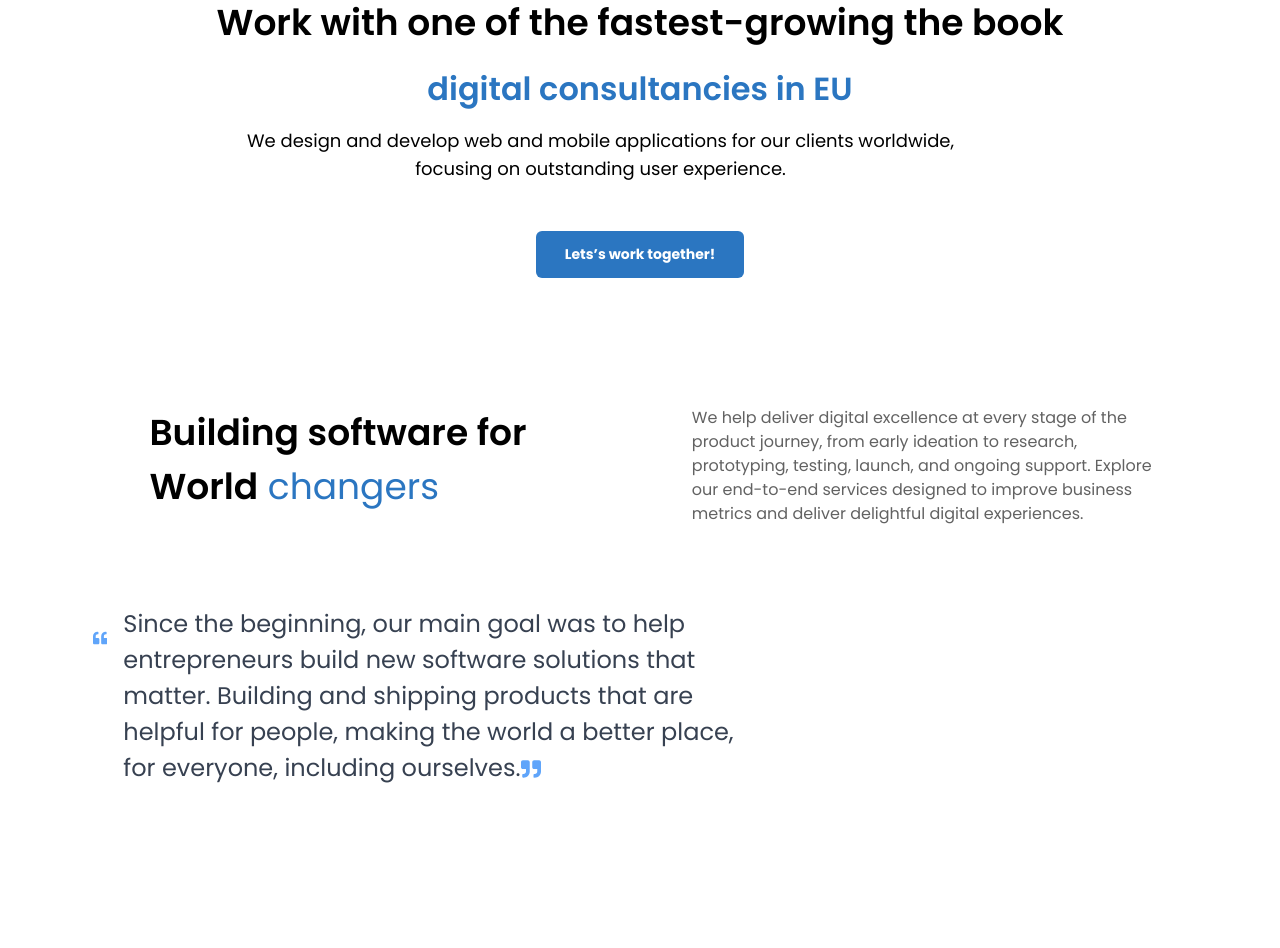
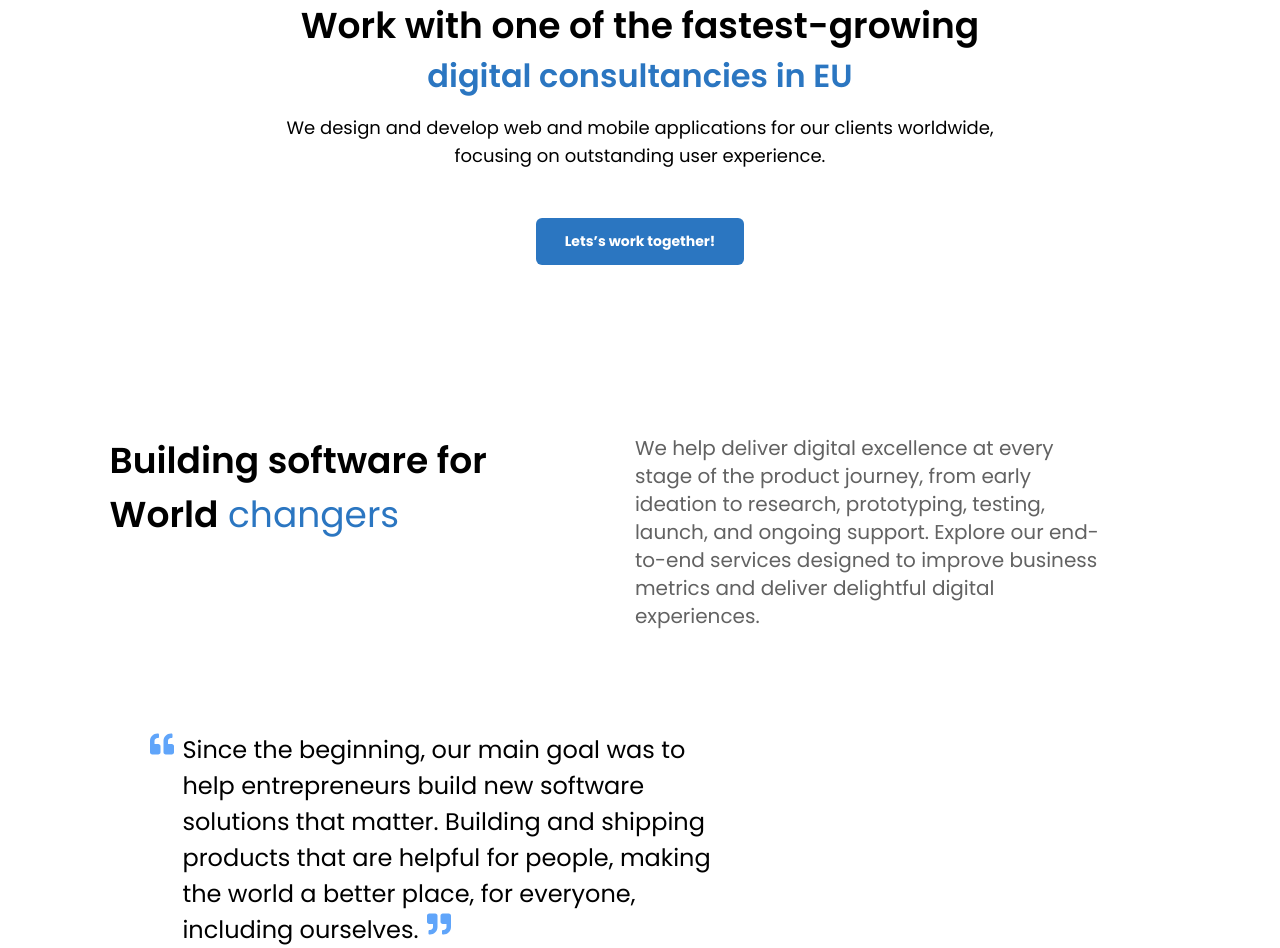
Before and after one commit to mohsin8888/Devlynx, a React (Create React App) app: page /about in a window 1280 px wide. Shown: the part 180-1128 px from the top of the page. Built offline with nearby package versions, Linux system fonts and the light colour scheme.

Commit message:
responsive about

```diff
--- a/src/components/About/Bannersection.jsx
+++ b/src/components/About/Bannersection.jsx
@@ -3,12 +3,12 @@ import Aboutimg2 from "../../asset/images/about/aboutimage2.svg";
 import Button from '../Buttons/Button';
 export const Bannersection = ({ heading,text,headingstyle,imagetextstyle,Customclass}) => {
   return (
-    <div className="w-[90%] sm:w-full relative h-screen flex items-center justify-center mx-auto">
+    <div className="w-[100%]  relative h-screen flex items-center justify-center mx-auto">
     {/* <!-- Image --> */}
     <img
       src={Aboutimg2}
       alt="Background Image"
-      className="absolute inset-0 w-full h-full object-cover z-0"
+      className="absolute  w-full h-full object-cover z-0"
     />
 
     {/* <!-- Overlay --> */}
--- a/src/components/Buttons/Subfooter.jsx
+++ /dev/null
@@ -1,8 +0,0 @@
-import React from 'react'
-
-export const Subfooter = () => {
-  return (
-   <>
-   gg
-   </>
-}
--- a/src/components/Home/Services/Services.jsx
+++ /dev/null
@@ -1,9 +0,0 @@
-import React from 'react'
-
-const Services = () => {
-  return (
-    <div>Services</div>
-  )
-}
-
-export default Services
--- a/src/components/Subfooter.jsx
+++ b/src/components/Subfooter.jsx
@@ -8,7 +8,7 @@ export const Subfooter = () => {
     <p className="text-sm inter font-[400] text-[#000000]">
       © 2024 Devlynx. All rights reserved.
     </p>
-    <div className="flex space-x-4 mt-2 md:mt-0">
+    <div className="flex  flex-wrap  justify-center items-center gap-y-2 space-x-4 mt-2 md:mt-0">
     <Link to="#" className=" whitespace-nowrap hover:underline text-sm inter font-[400] text-[#000000]">Privacy Policy</Link>
     <Link to="#" className=" whitespace-nowrap hover:underline text-sm inter font-[400] text-[#000000]">Terms of Use</Link>
     <Link to="#" className=" whitespace-nowrap hover:underline text-sm inter font-[400] text-[#000000]">Sales and Refunds</Link>
--- a/src/components/Wrapper/MainWrapper.jsx
+++ b/src/components/Wrapper/MainWrapper.jsx
@@ -5,7 +5,7 @@ const MainWrapper = ({
     CustomClass
 }) => {
   return (
-    <div className={`bg-white min-h-[50vh] flex flex-col items-center justify-center py-16 px-16 ${CustomClass}`}>
+    <div className={`bg-white min-h-[50vh]  flex flex-col items-center justify-center py-16 px-16 ${CustomClass}`}>
         {children}
     </div>
   )
--- a/src/pages/About.jsx
+++ b/src/pages/About.jsx
@@ -14,15 +14,15 @@ const About = () => {
 
   return (
     <>
-      <MainWrapper CustomClass={"px-4"}>
-        <div className="max-[95%] mx-auto text-center">
-          <h2 className="text-4xl poppins font-[600] leading-[54px]  mb-4 text-[#000]">
-            Work with one of the fastest-growing  the book
+      <MainWrapper CustomClass={"px-2"}>
+        <div className="max-[95%] mx-auto text-center ">
+          <h2 className="text-4xl poppins font-[600] leading-[54px]  text-[#000]">
+            Work with one of the fastest-growing
           </h2>
           <h3 className="text-[2rem]  poppins font-[400] sm:font-[600] leading-[45px]  text-[#2B76C1] mb-4">
             digital consultancies in EU
           </h3>
-          <p className="max-w-3xl  mb-12 text-lg poppins font-[400] text-[#000]  ">
+          <p className="w-[70%]  mx-auto mb-12 text-lg poppins font-[400] text-[#000]">
             We design and develop web and mobile applications for our clients
             worldwide, focusing on outstanding user experience.
           </p>
@@ -34,16 +34,16 @@ const About = () => {
           />
         </div>
       </MainWrapper>
-      <MainWrapper>
-        <div className="   w-[90%] mx-auto  mb-20 flex flex-col  lg:flex-row justify-center md:justify-start  space-y-4 lg:space-y-0 lg:space-x-12">
-          <div className="  w-[80%] mx-auto lg:w-[45%]">
-            <h1 className="text-[1.5rem] md:text-[2.25rem] poppins font-[600]">
+      <MainWrapper CustomClass={"!px-4 !py-12"}>
+        <div className=" w-[100%]   sm:w-[85%] flex flex-col justify-center  items-start  lg:flex-row  md:justify-start   lg:space-x-12">
+          <div className=" w-[100%] sm:w-[90%]  lg:w-[45%]">
+            <h1 className="  text-[1.9rem] mb-4 sm:text-[2.2rem] md:text-[2.25rem] text-center  sm:text-start poppins font-[600]">
               Building software for World
-              <span className="text-[#2B76C1]"> changers </span>
+              <span className="text-[#2B76C1] "> changers </span>
             </h1>
           </div>
-          <div className=" w-[80%] mx-auto lg:w-[45%] ">
-            <p className="text-[#626262] poppins font-[400]  text-base">
+          <div className="  w-[100%] sm:w-[90%] lg:w-[45%] ">
+            <p className="text-[#626262] poppins font-[400]  text-center sm:text-start text-xl">
               We help deliver digital excellence at every stage of the product
               journey, from early ideation to research, prototyping, testing,
               launch, and ongoing support. Explore our end-to-end services
@@ -52,25 +52,32 @@ const About = () => {
             </p>
           </div>
         </div>
-        <div className="w-[95%] mb-20">
-          <div className=" w-full md:w-[60%] flex flex-col items-start">
-            <div className="flex items-center lg:items-start">
-              <FaQuoteLeft className="text-blue-400 text-[1rem] md:text-[4rem] mb-40 " />
-              <p className="text-gray-700 text-[24px]  ml-4 inline">
+      </MainWrapper>
+      <MainWrapper CustomClass={"px-0 !py-0 !min-h-[0vh] "}>
+        <div className="w-[85%] flex  justify-center sm:justify-start items-center">
+          <div className="w-[100%] lg:w-[60%]  flex items-start">
+            <div className="flex items-center lg:items-start relative">
+              {/* Adjusted Left Quote Icon */}
+              <FaQuoteLeft className="text-blue-400 text-[0.7rem] md:text-[1.5rem] absolute left-0 top-0" />
+
+              {/* Text Content */}
+              <p className="text-[#000] poppins font-[400]  text-[18px] sm:text-[1.5rem]  ml-1 sm:ml-2 pl-4 sm:pl-6 relative z-10">
                 Since the beginning, our main goal was to help entrepreneurs
                 build new software solutions that matter. Building and shipping
                 products that are helpful for people, making the world a better
                 place, for everyone, including ourselves.
-                <FaQuoteRight className="text-blue-400 text-xl inline" />
+                {/* Right Quote Icon */}
+                <FaQuoteRight className="text-blue-400 text-[0.7rem] md:text-[1.5rem] inline align-top ml-1 sm:ml-2" />
               </p>
             </div>
           </div>
         </div>
-
-        {/* Add ref to this section */}
+      </MainWrapper>
+      {/* Add ref to this section */}
+      <MainWrapper CustomClass={"px-4"}>
         <div
           ref={ref}
-          className="flex flex-wrap justify-around items-center py-10 gap-20 bg-white"
+          className="flex flex-wrap justify-around items-center py-10 gap-12 sm:gap-20 bg-white"
         >
           <div className="text-center">
             <p className="text-[2rem] poppins font-[400] leading-[70px] text-[#2B76C1]">
@@ -78,21 +85,21 @@ const About = () => {
             </p>
             <p className="text-gray-600">Years on the market</p>
           </div>
-          <div className="border-l border-l-blue-400 h-24 hidden md:block"></div>
+          <div className="border-l border-l-blue-400 h-24 hidden lg:block"></div>
           <div className="text-center">
             <p className="text-[2rem] poppins font-[600] leading-[70px] text-[#2B76C1]">
               {inView && <CountUp start={0} end={100} duration={2.75} />}+
             </p>
             <p className="text-gray-600">People on board</p>
           </div>
-          <div className="border-l border-l-blue-400 h-16 hidden md:block"></div>
+          <div className="border-l border-l-blue-400 h-16 hidden lg:block"></div>
           <div className="text-center">
             <p className="text-[2rem] poppins font-[600] leading-[70px] text-[#2B76C1]">
               {inView && <CountUp start={0} end={200} duration={2.75} />}+
             </p>
             <p className="text-gray-600">Projects delivered</p>
           </div>
-          <div className="border-l border-l-blue-400 h-16 hidden md:block"></div>
+          <div className="border-l border-l-blue-400 h-16 hidden lg:block"></div>
           <div className="text-center">
             <p className="text-[2rem] poppins font-[600] leading-[70px] text-[#2B76C1]">
               {inView && <CountUp start={0} end={50} duration={3.75} />}+
@@ -101,8 +108,9 @@ const About = () => {
           </div>
         </div>
       </MainWrapper>
-      <MainWrapper>
-        <div className=" w-[95%] lg:w-[90%] mx-auto flex flex-col   lg:flex-row  justify-center items-center gap-x-12  space-y-4 lg:space-y-0">
+
+      <MainWrapper CustomClass={"!px-0"}>
+        <div className=" w-[80%] lg:w-[90%] mx-auto flex flex-col   lg:flex-row  justify-center items-center gap-x-12  space-y-4 lg:space-y-0">
           {/* <!-- Image Section --> */}
           <div className="w-full lg:w-[50%] flex justify-center items-center">
             <img
@@ -117,7 +125,7 @@ const About = () => {
             <h2 className="text-[40px] poppins font-[600] leading-[60px]">
               Visit our office <span className="text-blue-600">in Lahore</span>
             </h2>
-            <p className="mt-2 inter  text-[2rem] lg:text-[2rem] font-[400] text-[#000]  ">
+            <p className="mt-2 inter  text-[2rem] lg:text-[2rem] font-[400]  text-[#000]  ">
               Office 504, 4th floor, Link Arcade,
               <br />
               Model Town Link Road, Lahore
@@ -130,8 +138,8 @@ const About = () => {
         text={
           " Own the change in the market with AI-assisted productivity, rapid prototyping, low-code development, and next-gen design."
         }
-        imagetextstyle = {"max-w-xl"}
-        headingstyle ={"max-w-[89%]  !mx-auto !text-center"}
+        imagetextstyle={"max-w-xl"}
+        headingstyle={"max-w-[89%]  !mx-auto !text-center"}
       />
     </>
   );
--- a/src/pages/Careers.jsx
+++ b/src/pages/Careers.jsx
@@ -48,11 +48,11 @@ const Careers = () => {
 
   />
 </div>
-   <div className="text-blue-700 font-bold  pl-8 pb-2 shadow-2xl">
+   <div className="text-blue-700 font-bold  w-[90%] mx-auto pl-8 ">
     <h2 className="text-[2rem]">Designing</h2>
     <div className="bg-blue-700 h-[1vh] w-[5%] rounded-xl"></div>
   </div>
-<div className="w-full flex flex-col mt-7 ">
+<div className="w-full flex flex-col mt-7 py-8  shadow-2xl">
   <Jobcard
     Cardheading={"Graphic Designer"}
     Cardpara={
--- a/src/pages/Home.jsx
+++ b/src/pages/Home.jsx
@@ -8,14 +8,12 @@ import { Imagesection } from "../components/Home/ImageSection/Imagesection";
 import frameimage from "../asset/images/home/frame-img.svg";
 import { BestCarditem } from "../data/BEST SOLUTION Section/BestCarditem";
 import { Solutioncard } from "../components/Card/Solutioncard";
-import { SiKotlin } from "react-icons/si";
 import { Ourservicessection } from "../components/Home/OurservicesSection/Ourservicessection";
-import { LottieAnimation } from "../components/Home/HeroSection/LottieAnimation";
 import { HeroSection } from "../components/Home/HeroSection/HeroSection";
 const Home = () => {
   return (
     <>
-      <MainWrapper CustomClass={" CustomClass= !px-8 !sm:px-16 md:!px-28  "}>
+      <MainWrapper CustomClass={"!px-6 sm:!px-16 md:!px-28"}>
         <HeroSection
           CustomClass=""
           para="Our primary goal is to develop smart, intelligent solutions that transform your business. We specialise in creating innovative technologies that address complex business challenges, and significantly enhance productivity. Partner with us to unlock the full potential of your business through expert development"
```
Also changed, not shown: src/components/Card/Servicescard.jsx (+8 -6 lines).
